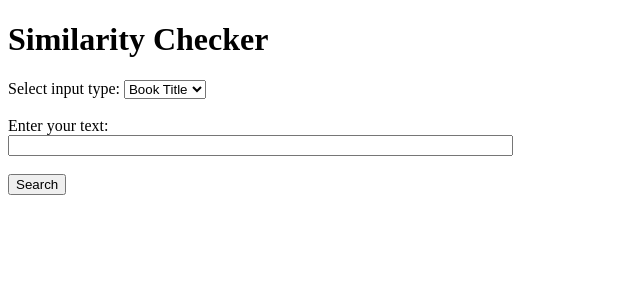
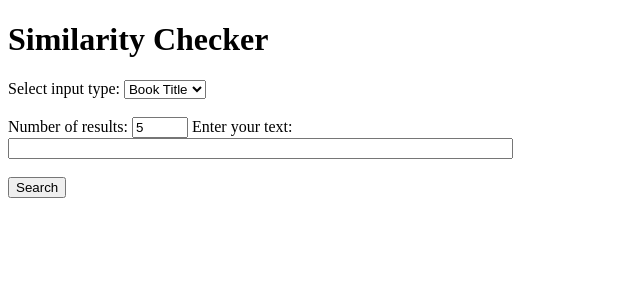
Before and after one commit to Veroniki5208/Mark-Wise---HCDE-310-Project, a Python web app: template templates/index.html in a window 1280 px wide. Shown: the top 300 px of the page, without its empty margins (0-640 px from the left). Run offline with Jinja, Linux system fonts and the light colour scheme; the template is opened without the code that fills it, so the values that code supplies are empty.

Commit message:
number of results

```diff
--- a/templates/index.html
+++ b/templates/index.html
@@ -17,6 +17,9 @@
         </select>
     <br><br>
 
+    <label for="max_results">Number of results:</label>
+    <input type="number" id="max_results" name="max_results" min="1" max="50" value="5">
+
     <label for="query">Enter your text:</label><br>
     <input type="text" id="query" name="query" size="60" required>
     <br><br>
```
